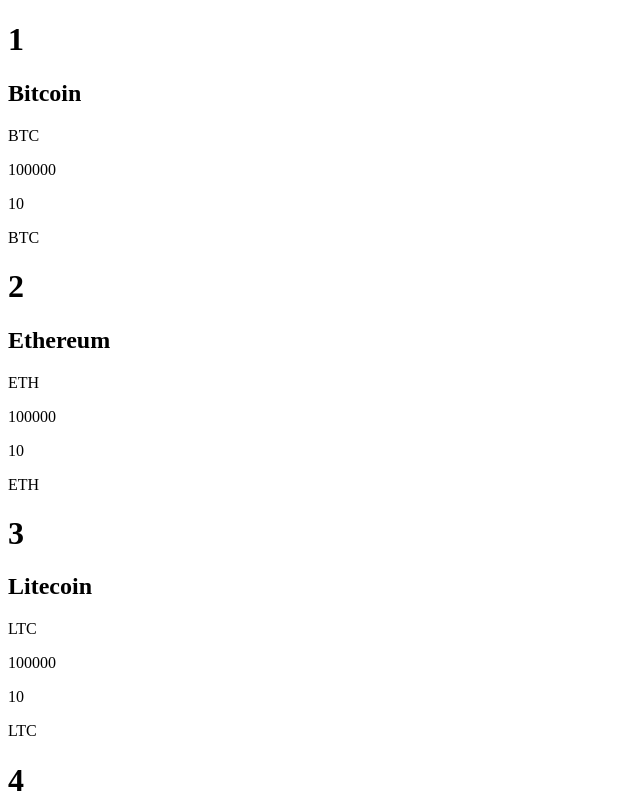
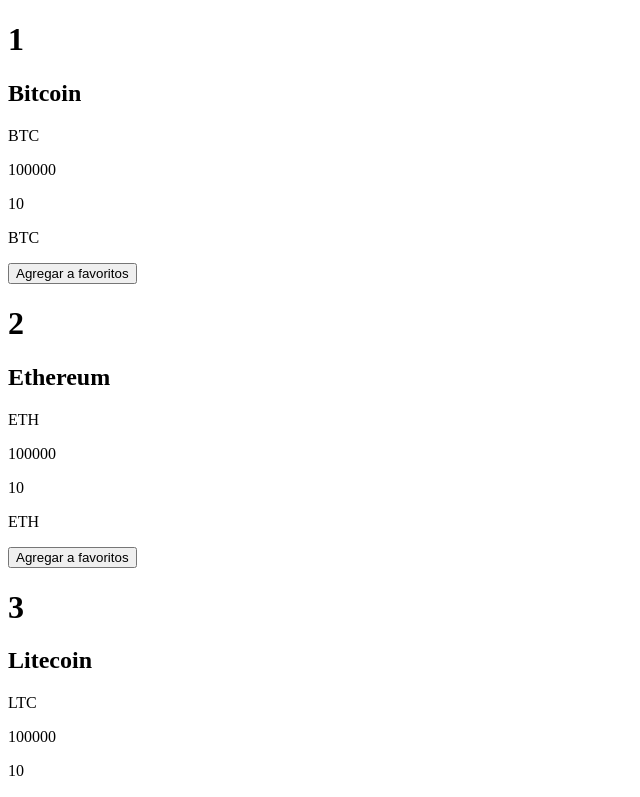
Before and after one commit to 102guss/3monedas, a React (Vite) app: page / in a window 1280 px wide. Shown: the top 797 px of the page, without its empty margins (0-640 px from the left). Built offline with nearby package versions, Linux system fonts and the light colour scheme.

Commit message:
Se agega botón con lógica a plantilla de moneda dentro de Coin

```diff
--- a/src/components/Coin.tsx
+++ b/src/components/Coin.tsx
@@ -4,6 +4,7 @@
 
 
 const Coin = ({order, name, symbol, price, priceChange, code}: CoinProps) => {
+      const addToFavorites = () => { if(name === "Bitcoin") { alert("Bitcoin es la mejor criptomoneda") } }
     return (
         <div>
             <h1>{order}</h1>
@@ -12,6 +13,7 @@
             <p>{price}</p>
             <p>{priceChange}</p>
             <p>{code}</p>
+             <button onClick={addToFavorites}>Agregar a favoritos</button>
         </div>
     );
 }
```
